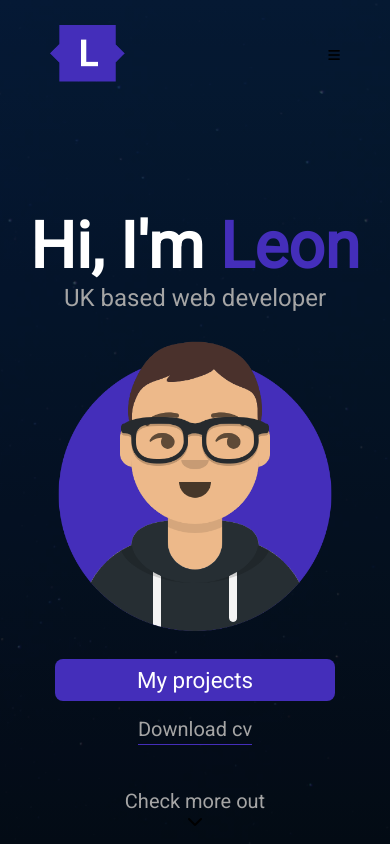
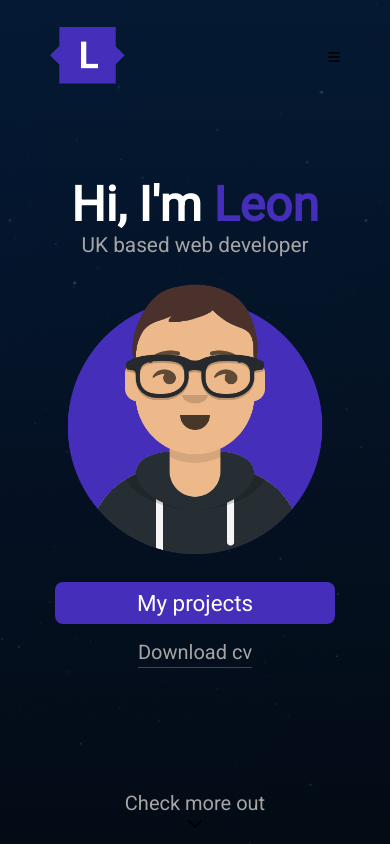
Before and after one commit to NinjaInShade/portfolio, a React (Create React App) app: page / in a window 390 px wide. Built offline with nearby package versions, Linux system fonts and the light colour scheme.

Commit message:
CSS Fixes

```diff
--- a/src/App.css
+++ b/src/App.css
@@ -3,7 +3,6 @@ html {
   background: rgb(7, 32, 63);
   background: linear-gradient(180deg, rgba(7, 32, 63, 1) 0%, rgba(4, 14, 26, 1) 100%);
   min-height: 100vh;
-  overflow: hidden;
 }
 
 #root {
@@ -11,6 +10,8 @@ html {
   background-position: 100% 100%;
   background-size: cover;
   min-height: 100vh;
+  overflow: auto;
+  overflow-x: hidden;
 }
 
 * {
@@ -18,6 +19,7 @@ html {
   padding: 0;
   font-family: "Roboto", sans-serif;
   box-sizing: border-box;
+  text-align: center;
 }
 
 a {
--- a/src/components/UI/Navbar.css
+++ b/src/components/UI/Navbar.css
@@ -3,6 +3,7 @@ nav {
   align-items: center;
   position: relative;
   padding: 25px 50px;
+  height: 115px;
 }
 
 nav img {
@@ -57,6 +58,7 @@ nav img {
   display: flex;
   flex-direction: column;
   align-items: flex-end;
+  z-index: 2;
 }
 
 .sidebar button {
--- a/src/components/pages/Homepage.css
+++ b/src/components/pages/Homepage.css
@@ -1,5 +1,6 @@
 .homepage {
-  min-height: calc(100vh - 110.77px);
+  min-height: calc(100vh - 115px);
+  padding: 25px 50px;
   display: flex;
   flex-direction: column;
   justify-content: center;
@@ -7,10 +8,18 @@
   position: relative;
 }
 
+.homepage-header {
+  display: flex;
+  flex-direction: column;
+  align-items: center;
+  justify-content: center;
+  margin-bottom: 115px;
+}
+
 .homepage h1,
 .homepage span {
   font-weight: bold;
-  font-size: 4rem;
+  font-size: 4.5rem;
 }
 
 .homepage h1 {
@@ -23,17 +32,17 @@
 
 .homepage-role {
   color: #a5a5a5;
-  font-size: 1.5rem;
+  font-size: 2rem;
 }
 
 .homepage img {
-  max-width: 300px;
+  max-width: 350px;
   width: 100%;
   height: auto;
 }
 
 .homepage button {
-  min-width: 280px;
+  min-width: 300px;
   margin: 1.8rem 0 1rem 0;
 }
 
@@ -47,7 +56,7 @@
 .homepage-find-out-more {
   position: absolute;
   left: 50%;
-  bottom: 15px;
+  bottom: 1.5vh;
   transform: translateX(-50%);
   display: flex;
   flex-direction: column;
@@ -65,3 +74,23 @@
 .homepage-find-out-more svg {
   font-size: 1.4rem;
 }
+
+@media (max-width: 500px) {
+  .homepage h1,
+  .homepage span {
+    font-size: 3rem;
+  }
+
+  .homepage-role {
+    font-size: 1.3rem;
+  }
+
+  .homepage img {
+    max-width: 280px;
+  }
+
+  .homepage button {
+    min-width: 280px;
+    margin: 1.8rem 0 1rem 0;
+  }
+}
--- a/src/components/pages/Homepage.js
+++ b/src/components/pages/Homepage.js
@@ -7,6 +7,7 @@ import Button from "../../components/UI/Button";
 export default function Homepage() {
   return (
     <section className="homepage">
+      <div class="homepage-header">
         <h1>
           Hi, I'm <span>Leon</span>
         </h1>
@@ -18,6 +19,7 @@ export default function Homepage() {
         <a className="homepage-cv" href="/">
           Download cv
         </a>
+      </div>
 
       <div className="homepage-find-out-more">
         <p>Check more out</p>
```
Also changed, not shown: 1 other file (tests, documents, lock files or other folders). Lines whose indentation alone changed are shown as unchanged.
